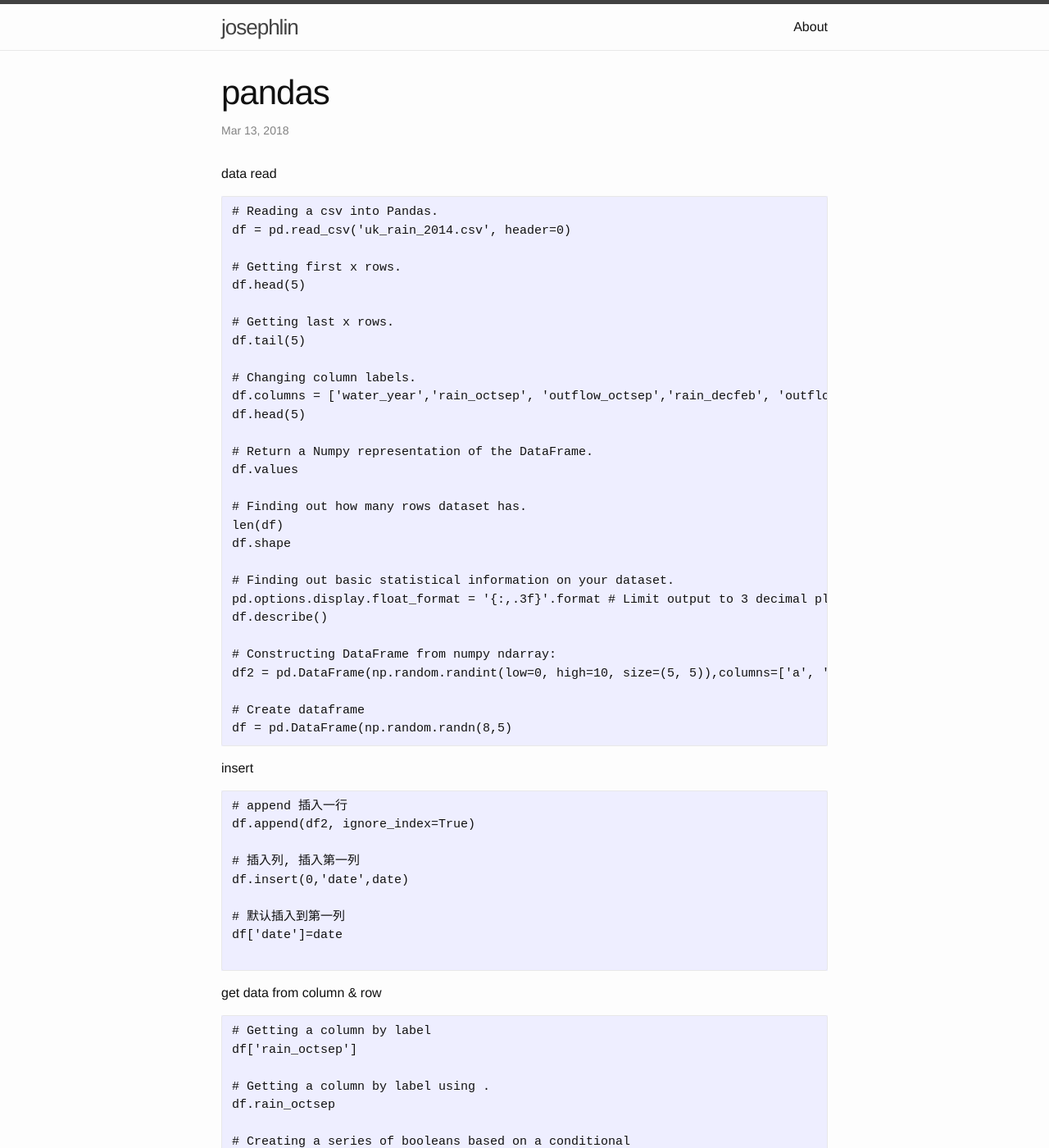
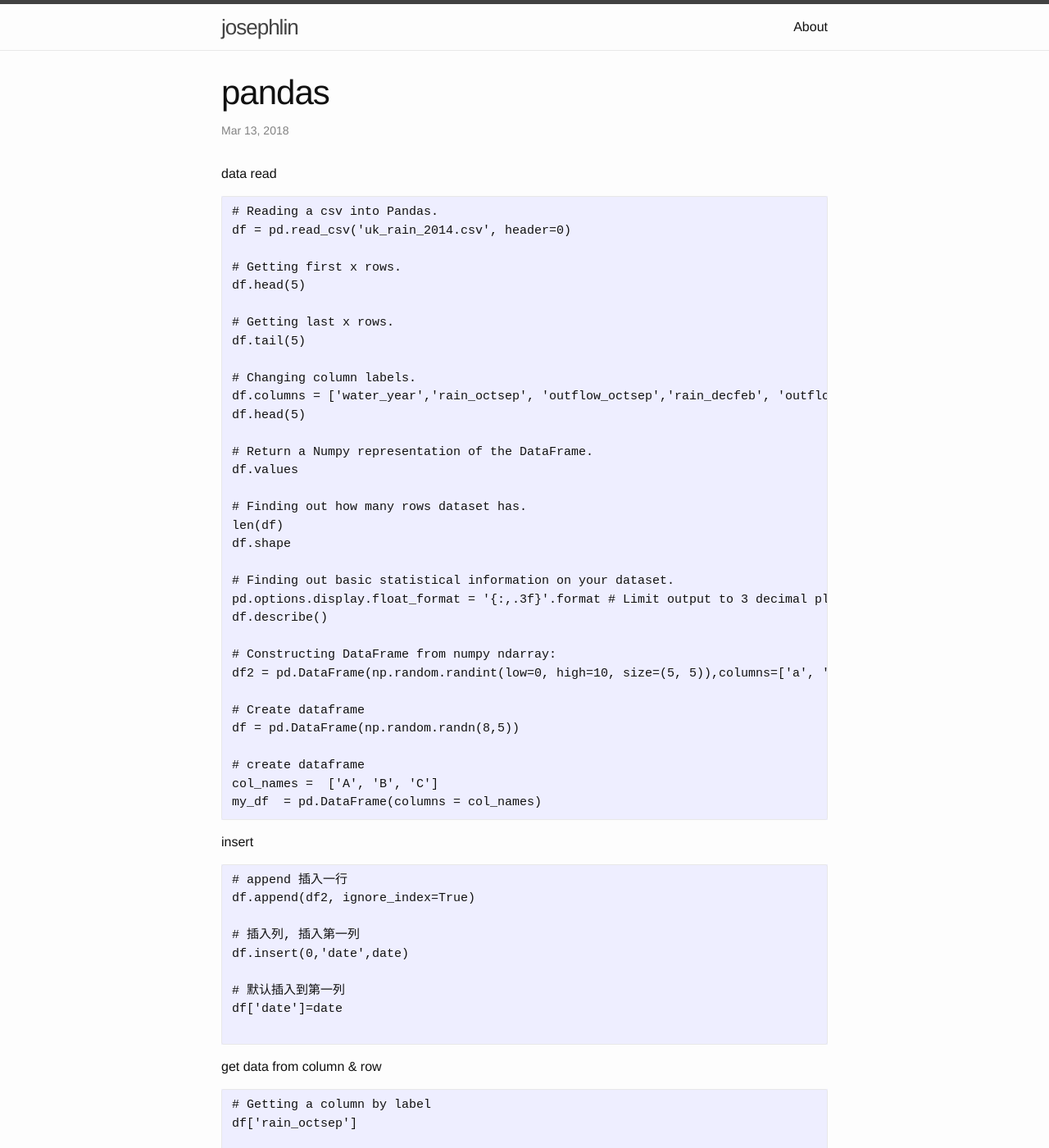
Before and after one commit to josephstalin117/josephstalin117.github.io, a Jekyll site: the page built from _posts/2018-3-13-pandas.markdown, in a window 1280 px wide and 1400 px high. Shown: the whole window at 82% size. Built offline with Jekyll 4.4.1, drawn with Linux system fonts in a browser that asks for light colours.

Commit message:
add create df

````diff
--- a/_posts/2018-3-13-pandas.markdown
+++ b/_posts/2018-3-13-pandas.markdown
@@ -36,7 +36,11 @@ df.describe()
 df2 = pd.DataFrame(np.random.randint(low=0, high=10, size=(5, 5)),columns=['a', 'b', 'c', 'd', 'e'])
 
 # Create dataframe
-df = pd.DataFrame(np.random.randn(8,5)
+df = pd.DataFrame(np.random.randn(8,5))
+
+# create dataframe
+col_names =  ['A', 'B', 'C']
+my_df  = pd.DataFrame(columns = col_names)
 ```
 
 insert
````
